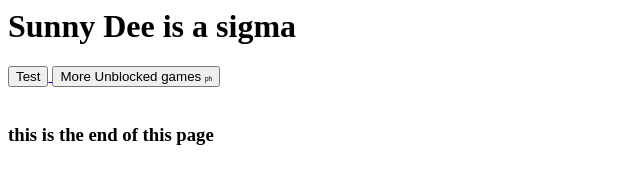
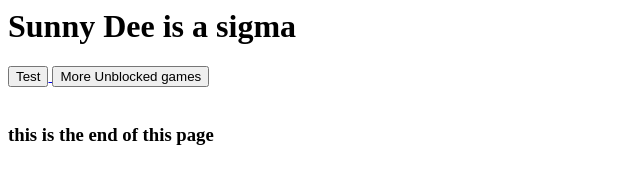
Before and after one commit to sunny-dee-71/sigma, a plain HTML site: page index.html in a window 1280 px wide. Shown: the top 184 px of the page, 0-640 px from the left. Drawn offline with Linux system fonts and the light colour scheme.

Commit message:
Update index.html

```diff
--- a/index.html
+++ b/index.html
@@ -7,7 +7,7 @@
 </a>
 
 <a href="https://sigma.com">
-  <button>More Unblocked games <small><small><small><small>ph</small></small></small></small></button>
+  <button>More Unblocked games</button>
 </a>
 
 
```
